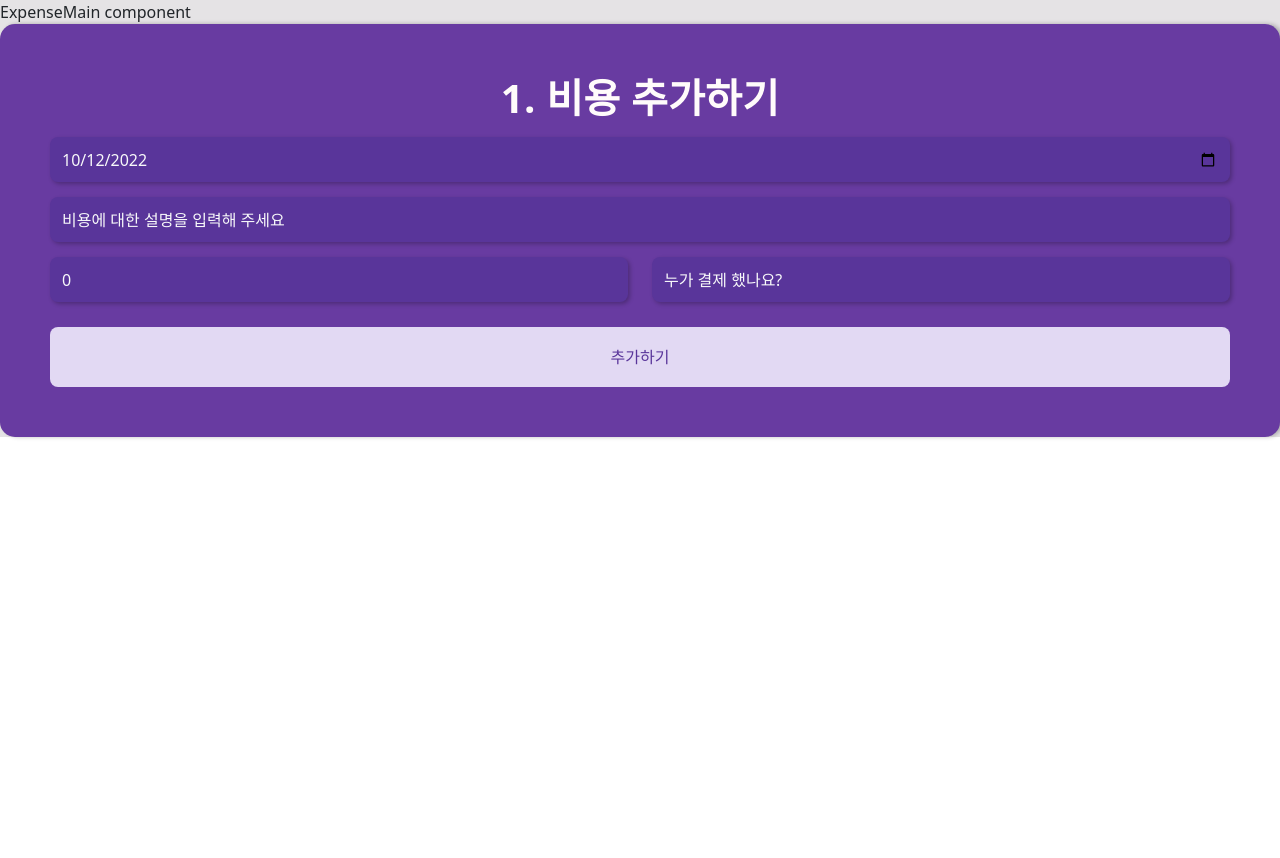
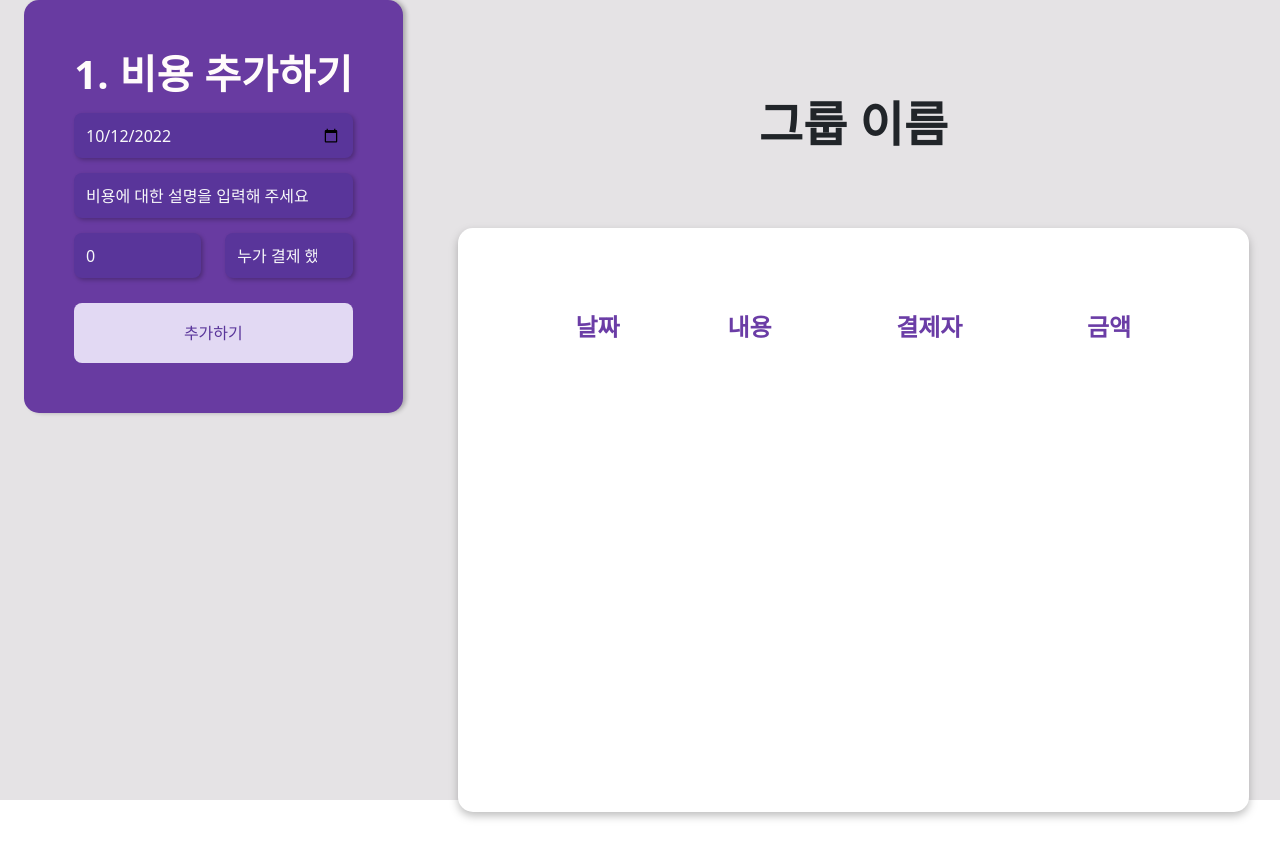
Before and after one commit to aria-grande/dutchpay-fastcampus, a React (Create React App) app: page /expense in a window 1280 px wide. Shown: the top 858 px of the page. Before the commit the page ends 800 px from the top, so only its background shows below. Built offline with nearby package versions, Linux system fonts and the light colour scheme.

Commit message:
정산 메인 페이지 > 비용 리스트 테이블 컴포넌트

```diff
--- a/src/App.css
+++ b/src/App.css
@@ -1,3 +1,4 @@
 #root {
   background-color: #E5E3E5;
+  height: 100vh;
 }
--- a/src/components/ExpenseMain.jsx
+++ b/src/components/ExpenseMain.jsx
@@ -1,19 +1,55 @@
+import { Col, Container, Row } from "react-bootstrap"
+import { useRecoilValue } from "recoil"
+import styled from "styled-components"
 import { AddExpenseForm } from "./AddExpenseForm"
+import { ExpenseTable } from "./ExpenseTable"
+import { groupNameState } from "../state/groupName"
 
 export const ExpenseMain = () => {
   return (
-    <div>
-      ExpenseMain component
-      {/* Left pane */}
-      <div>
-        <AddExpenseForm />
-        {/* TODO: 정산 결과 컴포넌트 렌더링 */}
-      </div>
-      {/* Right pane */}
-      <div>
-        {/* TODO: 그룹명 헤더 렌더링 */}
-        {/* TODO: 비용 리스트 컴포넌트 렌더링 */}
-      </div>
-    </div>
+    <Container fluid>
+      <Row>
+        <Col xs={12} sm={5} md={4}>
+          <LeftPane />
+        </Col>
+        <Col>
+          <RightPane />
+        </Col>
+      </Row>
+    </Container>
   )
 }
+
+const LeftPane = () => (
+  <Container>
+    <AddExpenseForm />
+      {/* TODO: 정산 결과 컴포넌트 렌더링 */}
+  </Container>
+)
+
+
+const RightPane = () => {
+  const groupName = useRecoilValue(groupNameState)
+  return (
+    <StyledContainer>
+      <Row>
+        <StyledGroupName>{groupName || '그룹 이름'}</StyledGroupName>
+      </Row>
+      <Row>
+        <ExpenseTable />
+      </Row>
+    </StyledContainer>
+  )
+}
+
+const StyledGroupName = styled.h2`
+  margin-bottom: 80px;
+  font-weight: 700;
+  font-size: 48px;
+  line-height: 48px;
+  text-align: center;
+`
+
+const StyledContainer = styled(Container)`
+  padding: 100px 31px 100px 31px;
+`
--- /dev/null
+++ b/src/components/ExpenseTable.jsx
@@ -0,0 +1,55 @@
+import { Table } from "react-bootstrap"
+import { useRecoilValue } from "recoil"
+import styled from "styled-components"
+import { expensesState } from "../state/expenses"
+import { OverlayWrapper } from "./shared/OverlayWrapper"
+
+export const ExpenseTable = () => {
+  const expenses = useRecoilValue(expensesState)
+  return (
+    <OverlayWrapper minHeight={"73vh"}>
+      <Table data-testid="expenseList" borderless hover responsive>
+        <StyledThead>
+          <tr>
+            <th>날짜</th>
+            <th>내용</th>
+            <th>결제자</th>
+            <th>금액</th>
+          </tr>
+        </StyledThead>
+        <StyledBody>
+        {expenses.map(({date, desc, amount, payer}, idx) => (
+          <tr key={`expense-${idx}`}>
+            <td>{date}</td>
+            <td>{desc}</td>
+            <td>{payer}</td>
+            <td>{parseInt(amount)} 원</td>
+          </tr>
+        ))}
+        </StyledBody>
+      </Table>
+    </OverlayWrapper>
+  )
+}
+
+const StyledThead = styled.thead`
+  color: #6B3DA6;
+  text-align: center;
+  font-weight: 700;
+  font-size: 24px;
+  line-height: 29px;
+
+  th {
+    padding: 20px 8px;
+  }
+
+`
+
+const StyledBody = styled.tbody`
+  td {
+    font-weight: 400;
+    font-size: 24px;
+    line-height: 59px;
+  }
+
+`
--- a/src/components/shared/OverlayWrapper.jsx
+++ b/src/components/shared/OverlayWrapper.jsx
@@ -1,8 +1,8 @@
 
 import styled from 'styled-components'
 
-export const OverlayWrapper = ({ children }) => (
-  <StyledContainer>{ children }</StyledContainer>
+export const OverlayWrapper = ({ children, padding, minHeight }) => (
+  <StyledContainer padding={padding} minHeight={minHeight} >{ children }</StyledContainer>
 )
 
 const StyledContainer = styled.div`
```
Also changed, not shown: 1 other file (tests, documents, lock files or other folders).
